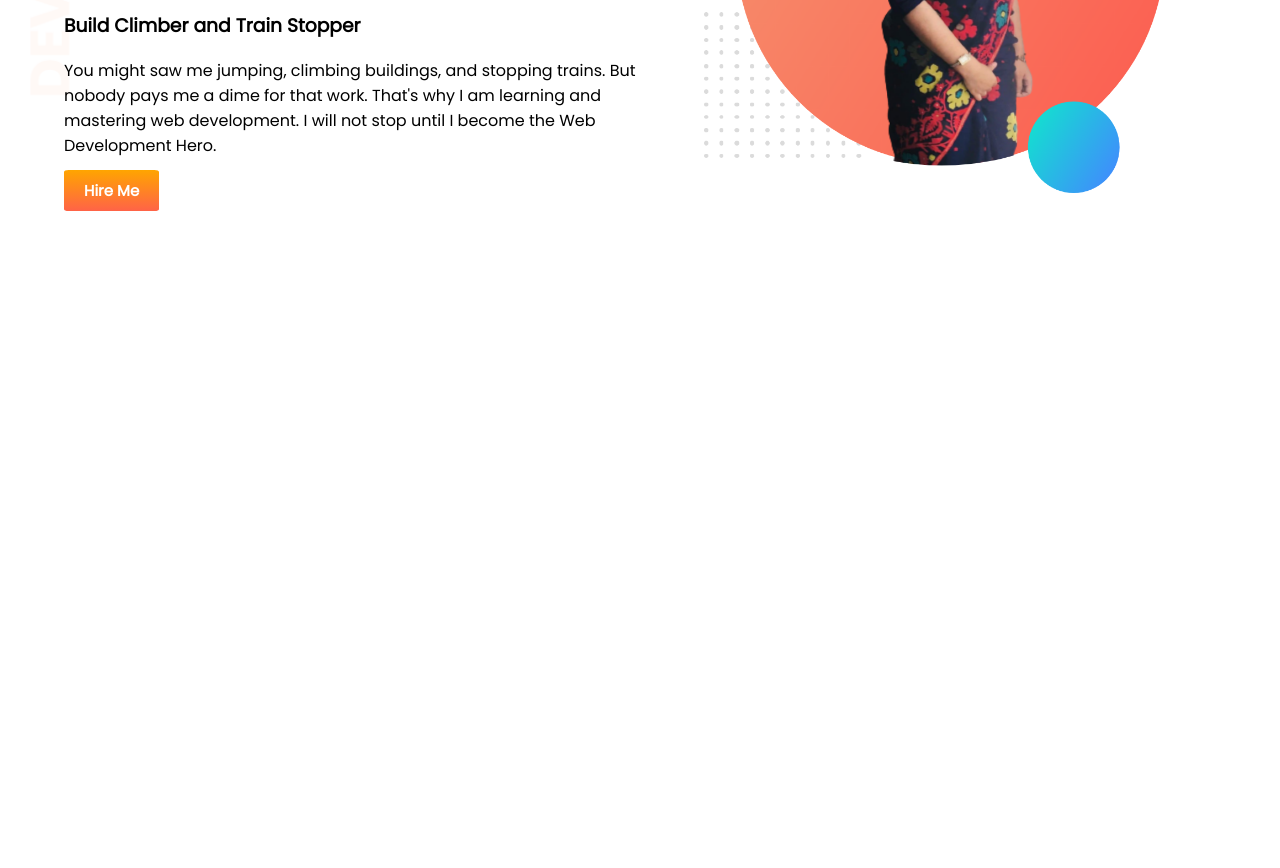
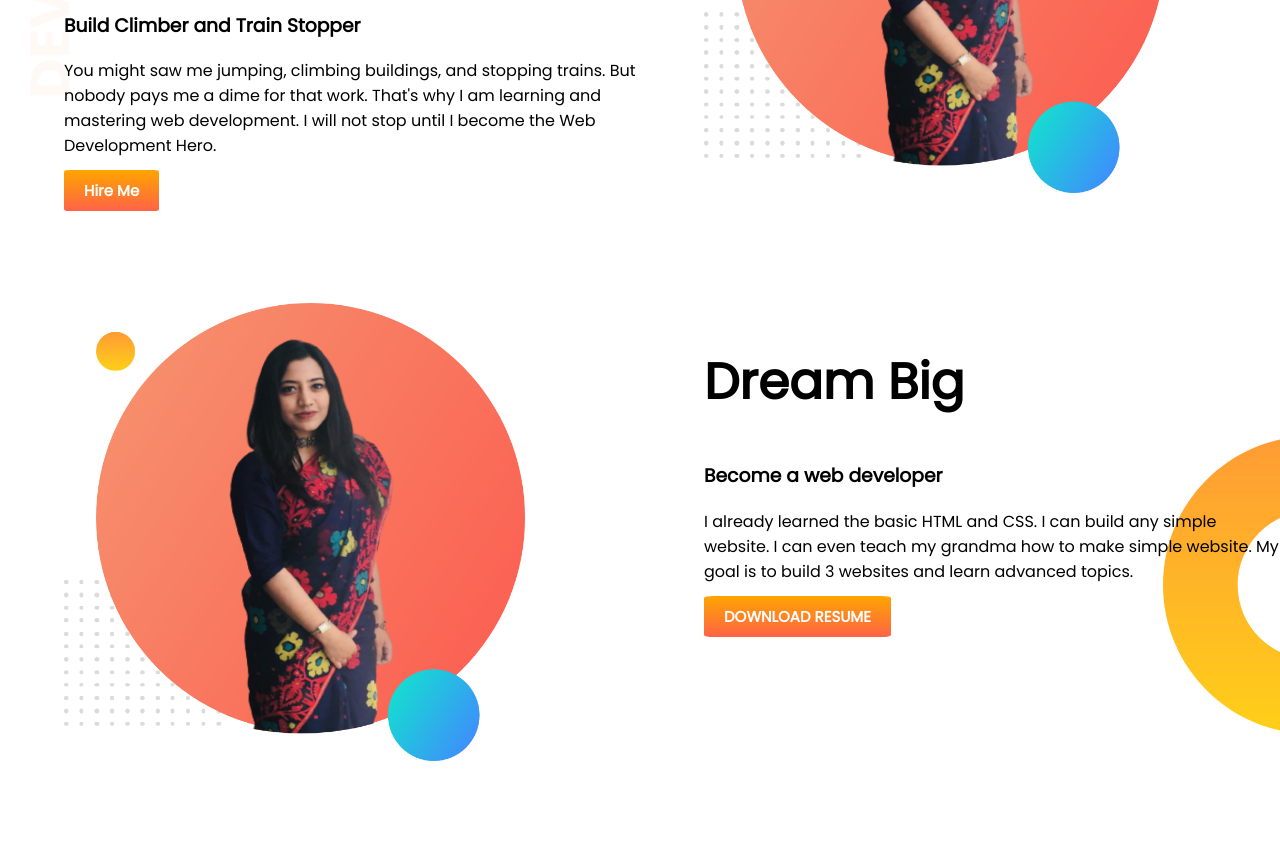
Before and after one commit to SarafNusrat/developer-portfolio, a plain HTML site: page index.html in a window 1280 px wide. Shown: the part 264-1132 px from the top of the page. Before the commit the page ends 800 px from the top, so only its background shows below. Drawn offline with Linux system fonts and the light colour scheme.

Commit message:
dream big added

```diff
--- a/index.html
+++ b/index.html
@@ -23,5 +23,17 @@
         <img src="images/portfolio picture.png" alt="">
     </div>
 </section>
+
+<section class="dream-big">
+    <div class="half-width">
+        <img src="images/portfolio picture.png" alt="">
+    </div>
+    <div class="half-width">
+        <h1>Dream Big</h1>
+        <h3>Become a web developer</h3>
+        <p>I already learned the basic HTML and CSS. I can build any simple website. I can even teach my grandma how to make simple website. My goal is to build 3 websites and learn advanced topics.</p>
+        <a class ="hire-me-button" href="https://www.linkedin.com/in/saraf-nusrat-507112158/" target="_blank">DOWNLOAD RESUME</a>
+    </div>
+</section>
 </body>
 </html>
--- a/style.css
+++ b/style.css
@@ -37,6 +37,15 @@ section{
 .top-banner{
     background-image: url(images/top-banner.png);
     background-repeat: no-repeat;
+    padding-bottom: 100px;
+}
+
+
+.dream-big{
+    background-image: url(images/dream-bg.png);
+    background-position: right;
+    background-repeat: no-repeat;
+    padding-bottom: 100px;
 }
 
 P{
```
